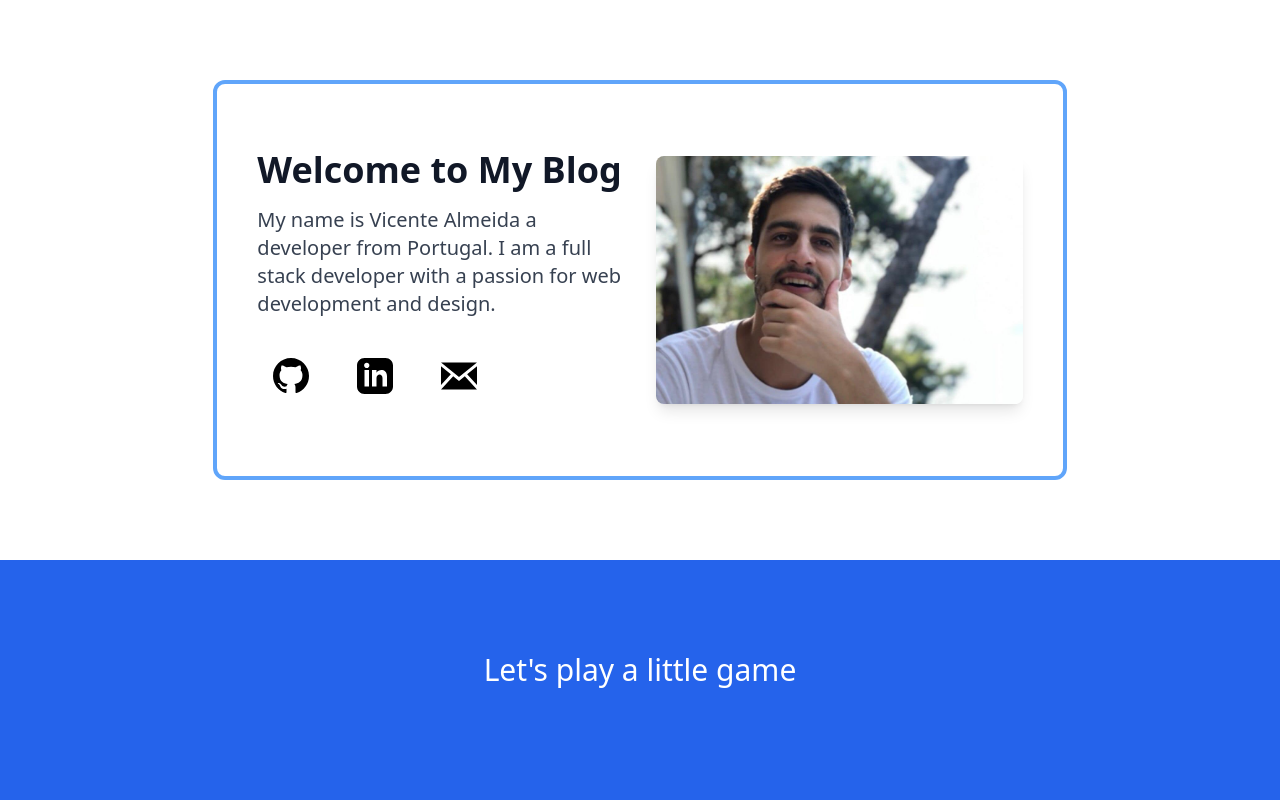
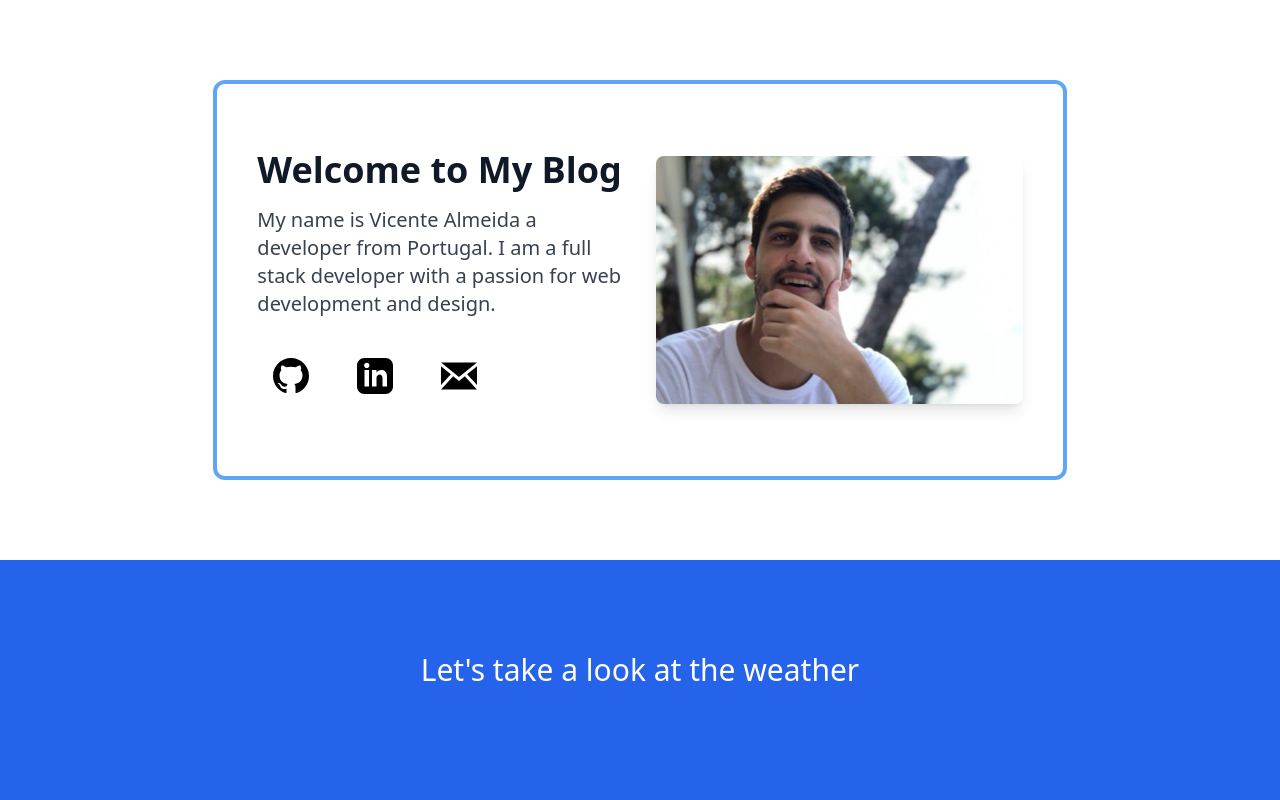
Before and after one commit to vice7770/myblog, a Next.js app: page / in a window 1280 px wide. Shown: the top 800 px of the page. Built offline with nearby package versions, Linux system fonts and the light colour scheme; no server answers; the database is empty.

Commit message:
Title change

```diff
--- a/src/components/FeatureSection.tsx
+++ b/src/components/FeatureSection.tsx
@@ -5,6 +5,7 @@ import { getWeatherAverageTemp, getWeatherAverageTempYesterday, getWeatherStatus
 import { type WeatherData, type PrevWeatherData } from "~/api/weather/graph/types";
 import { getWeatherMetaData, getWeatherPrev2Months } from "~/api/weather/graph/weather";
 import WeatherComponent from "./WeatherComponent";
+import { getPacerUserInfo } from "~/api/pacer/pacer";
 
 const FeatureSection = async () => {
     const weatherData = await getWeatherMetaData() as WeatherData[];
@@ -15,7 +16,7 @@ const FeatureSection = async () => {
     return (
         <section className="flex justify-center items-center w-full bg-blue-600 lg:h-[1000px]">
             <div className="grid grid-cols-1 gap-4 md:gap-8 w-full">
-                <h3 className="flex items-center justify-center text-3xl font-boldn text-white">Let's play a little game</h3>
+                <h3 className="flex items-center justify-center text-3xl font-boldn text-white">Let's take a look at the weather</h3>
                 <div className="flex justify-center items-center w-full space-x-4">
                     {/* <ButtonsWeather />                     */}
                 </div>
```
